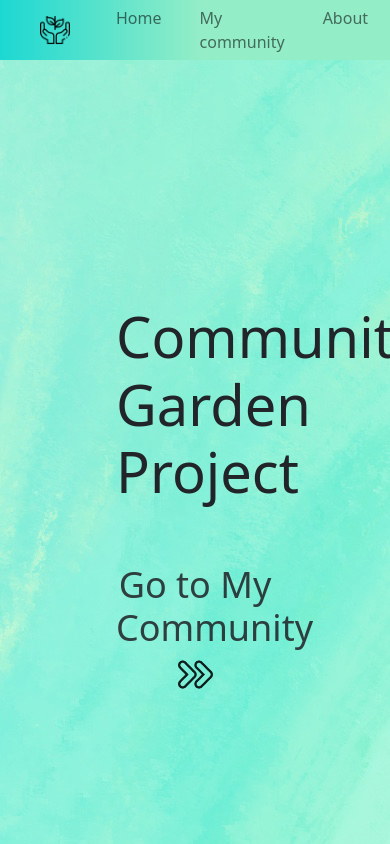
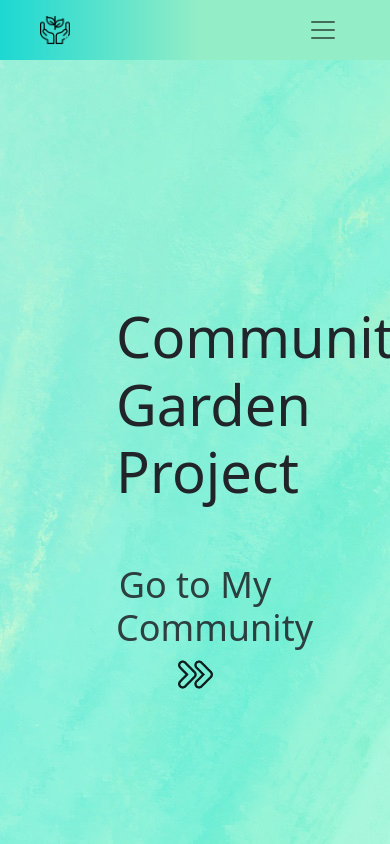
Before and after one commit to snigdha920/community-garden, a Next.js app in the folder app/: page / in a window 390 px wide. Shown: the top 844 px of the page. Built offline with nearby package versions, Linux system fonts and the light colour scheme.

Commit message:
make NavBar responsive and use bootstrap classes

```diff
--- a/app/components/Navbar.tsx
+++ b/app/components/Navbar.tsx
@@ -9,7 +9,7 @@ export const NavBar: React.FC = () => {
       href: '/',
     },
     {
-      label: 'My community',
+      label: 'My Community',
       href: '/my-community',
     },
     {
@@ -24,30 +24,32 @@ export const NavBar: React.FC = () => {
   return (
     <>
       <Navbar
+        collapseOnSelect
+        expand="lg"
         fixed="top"
         style={{
           height: '60px',
-          backgroundImage: 'linear-gradient(to right, #1CD8D2 0%,  #93EDC7  51%)', // TODO : Fix left side of navbar (z-index)
+          backgroundImage: 'linear-gradient(to right, #1CD8D2 0%,  #93EDC7  51%)',
           padding: '0 40px',
-          zIndex: 10, //Trial fix
+          zIndex: 10,
         }}
         className="btn-grad"
       >
-        <div>
         <Navbar.Brand href="/">
-            <img src="/icons/sapling.svg" width="30" height="30" className="d-inline-block align-top" alt="logo" />
+          <img src="/icons/sapling.svg" width="30" height="30" className="d-inline-block align-top " alt="logo" />
         </Navbar.Brand>
-        </div>
-
-        <Nav style={{ marginLeft: 'auto' }}>
+        <Navbar.Toggle id="responsive-navbar-nav" style={{ height: '60px', border: 'none' }} />
+        <Navbar.Collapse>
+          <Nav className="ms-auto">
             {navItems.map((item, index) => {
               return (
-              <Nav.Link key={index} href={item.href} style={{ paddingLeft: '30px' }}>
+                <Nav.Link key={index} href={item.href} className="ps-4">
                   {item.label}
                 </Nav.Link>
               );
             })}
           </Nav>
+        </Navbar.Collapse>
       </Navbar>
     </>
   );
```
Lines whose indentation alone changed are shown as unchanged.
